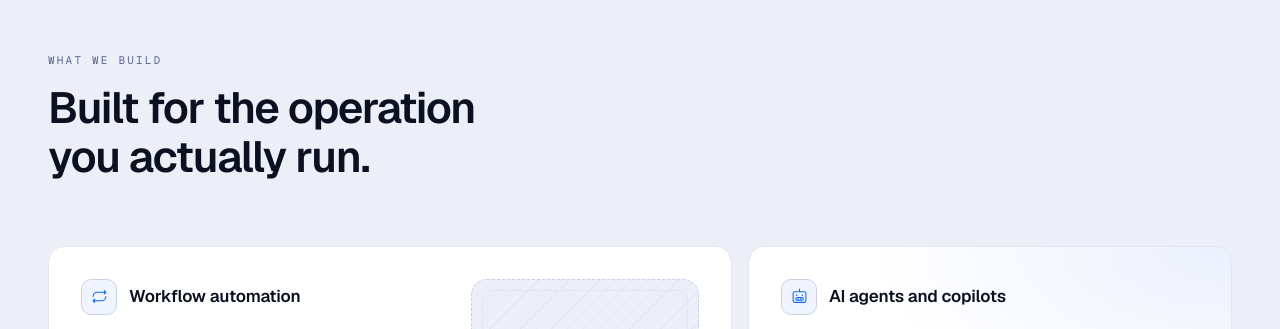
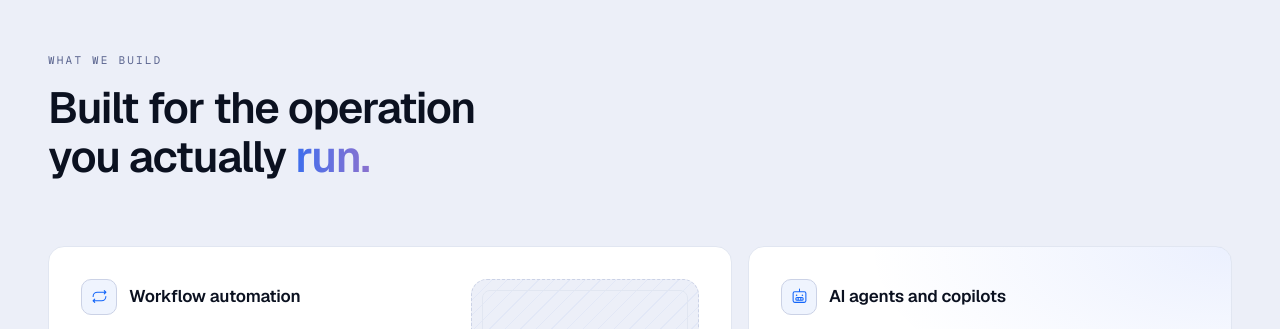
Before and after one commit to umarprogrammer19/Axora-Innovative-Solutions, a Next.js app: page / in a window 1280 px wide. Shown: the part 1660-1989 px from the top of the page. Built offline with nearby package versions, Linux system fonts and the light colour scheme.

Commit message:
chore: update Services.tsx

```diff
--- a/src/components/site/Services.tsx
+++ b/src/components/site/Services.tsx
@@ -62,7 +62,10 @@ export function Services() {
             What we build
           </p>
           <h2 className="mt-4 text-[clamp(1.75rem,3.4vw,2.75rem)] font-semibold leading-[1.12] text-onlight">
-            Built for the operation you actually run.
+            Built for the operation you actually{" "}
+            <span className="bg-gradient-to-r from-azure to-violet-deep bg-clip-text text-transparent">
+              run.
+            </span>
           </h2>
         </Reveal>
 
```
